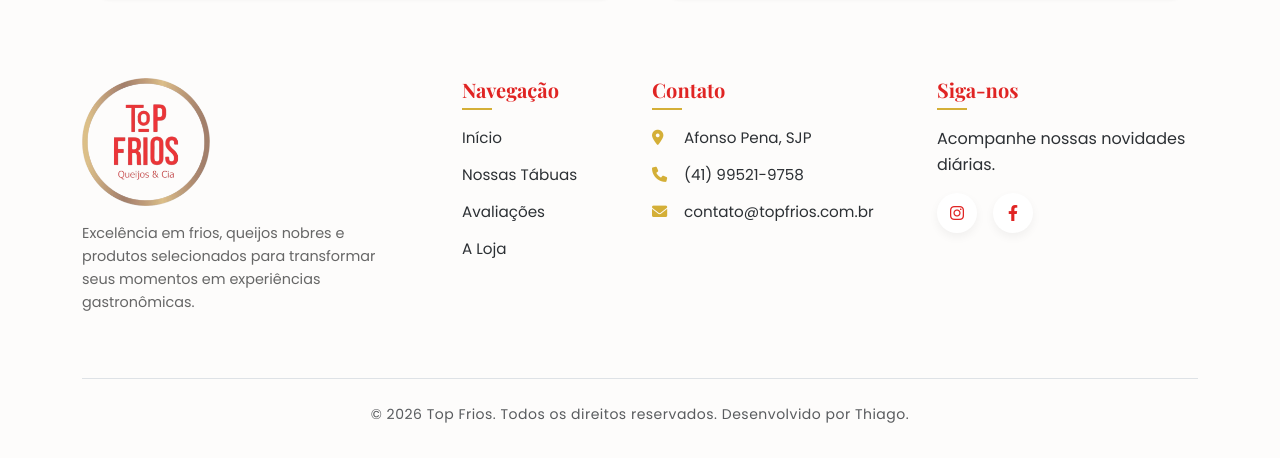
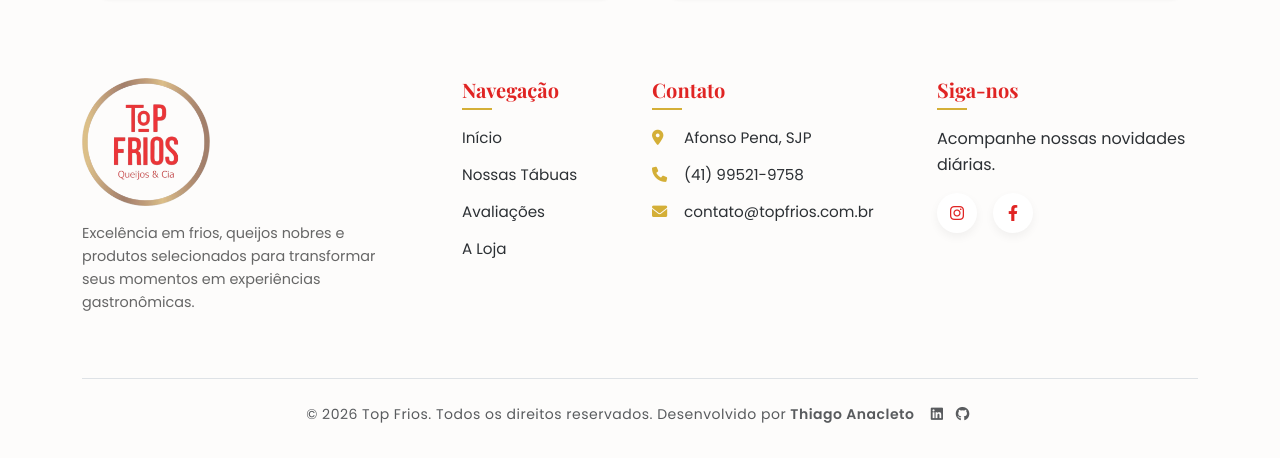
Before and after one commit to ThiagoViniciosAnacleto/Top-Frios, a plain HTML site: page index.html in a window 1280 px wide. Shown: the part 7420-7878 px from the top of the page. Drawn offline with nearby package versions, Linux system fonts and the light colour scheme.

Commit message:
refactor: profissionalizar documentação, licenciamento e assinatura do projeto
- Atualização do README.md com screenshot, novas seções e links sociais.
- Alteração da licença de MIT para Proprietária (Todos os direitos reservados).
- Refatoração do footer no index.html com ícones do LinkedIn e GitHub.
- Organização de arquivos: adição de screenshot em assets/img e limpeza de arquivos desnecessários (page1.bmp e Documentos.txt).

```diff
--- a/index.html
+++ b/index.html
@@ -802,7 +802,19 @@
                 </div>
 
                 <div class="footer-bottom border-top mt-5 pt-4 text-center">
-                    <p class="mb-0 text-muted small">&copy; 2026 Top Frios. Todos os direitos reservados. <br class="d-md-none"> Desenvolvido por Thiago.</p>
+                    <p class="mb-0 text-muted small">
+                        &copy; 2026 Top Frios. Todos os direitos reservados.
+                        <br class="d-md-none">
+                        Desenvolvido por <strong>Thiago Anacleto</strong>
+                        <span class="d-block d-md-inline ms-md-2">
+                            <a href="https://www.linkedin.com/in/thiagoviniciosanacleto/" target="_blank" rel="noopener noreferrer" class="text-muted text-decoration-none mx-1" title="LinkedIn">
+                                <i class="fab fa-linkedin"></i>
+                            </a>
+                            <a href="https://github.com/ThiagoViniciosAnacleto" target="_blank" rel="noopener noreferrer" class="text-muted text-decoration-none mx-1" title="GitHub">
+                                <i class="fab fa-github"></i>
+                            </a>
+                        </span>
+                    </p>
                 </div>
             </div>
         </footer>
```
Also changed, not shown: Documentos.txt (deleted), assets/img/tela-inicial.png (added), page1.bmp (deleted), 2 other files.
